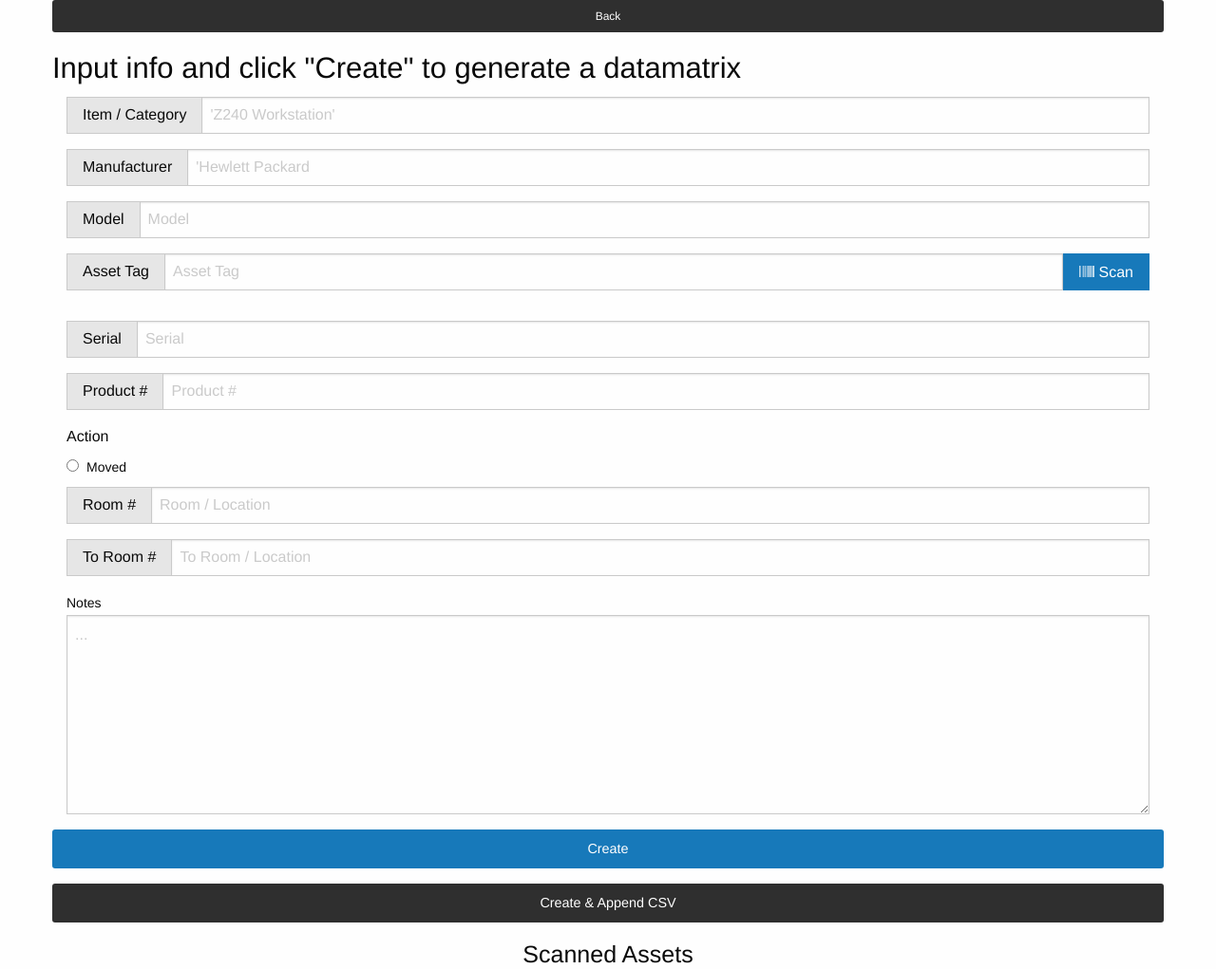
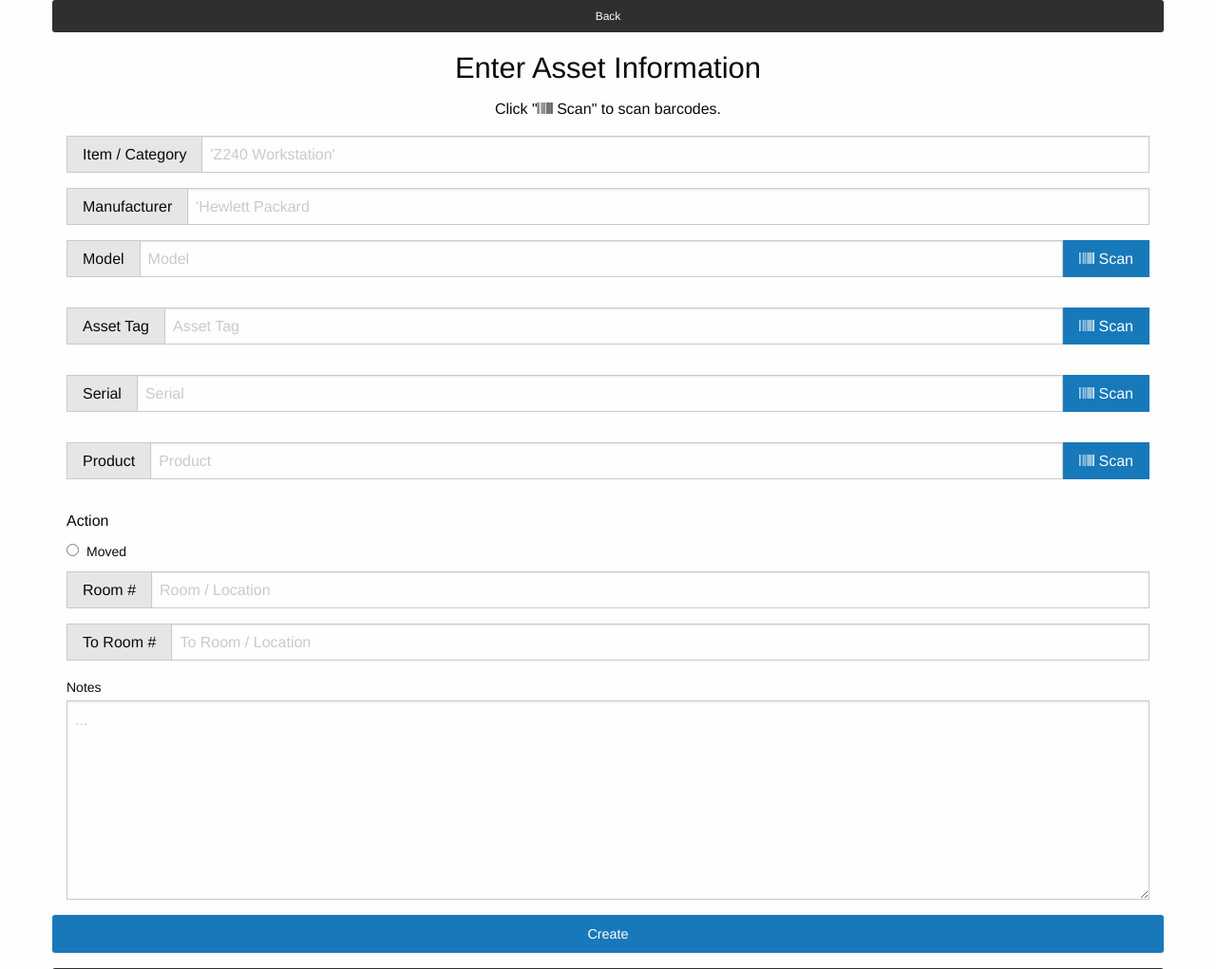
Before and after one commit to HorsePasta/datamatrix-inventory, a PHP site: page /createDatamatrix.php in a window 1280 px wide. Shown: the top 1021 px of the page at 95% size. Run offline with PHP 8.4, Linux system fonts and the light colour scheme; some libraries are stand-ins or nearby versions.

Commit message:
Allow more fields to be scanned in via barcode and change create+append method

```diff
--- a/src/createDatamatrix.php
+++ b/src/createDatamatrix.php
@@ -8,7 +8,8 @@
 <div class="grid-x fluid">
     <div class="cell">
         <a href="/" class="button small expanded secondary">Back</a>
-        <h3>Input info and click "Create" to generate a datamatrix</h3>
+        <h3 class="text-center">Enter Asset Information</h3>
+        <p class="text-center">Click "<i class="fas fa-barcode"></i> Scan" to scan barcodes. </p>
         <form id="datamatrix-form">
             <div class="grid-container">
                 <div class="grid-x grid-padding-x">
@@ -28,10 +29,17 @@
 
                     <div class="small-12 cell">
                         <div class="input-group">
-                            <span class="input-group-label">Model</span>
-                            <input class="input-group-field" type="text" name="model" placeholder="Model">
+                            <div class="input-group">
+                                <span class="input-group-label">Model</span>
+                                <input class="input-group-field" id="model-tag-input" type="text" name="model" placeholder="Model">
+                                <div class="input-group-button">
+                                    <button type="button" class="button" onclick="scanBarcodeTag('model')"><i class="fas fa-barcode"></i> Scan</button>
+                                </div>
+                            </div>
                         </div>
+                        <div id="modelTagReader"></div>
                     </div>
+
 
                     <div class="small-12 cell">
                         <div class="input-group">
@@ -39,27 +47,37 @@
                                     <span class="input-group-label">Asset Tag</span>
                                     <input class="input-group-field" id="asset-tag-input" type="text" name="asset" placeholder="Asset Tag">
                                     <div class="input-group-button">
-                                        <button type="button" class="button" onclick="scanAssetTag()"><i class="fas fa-barcode"></i> Scan</button>
+                                        <button type="button" class="button" onclick="scanBarcodeTag('asset')"><i class="fas fa-barcode"></i> Scan</button>
                                     </div>
                                 </div>
                         </div>
-                        <div id="tagReader">
-
-                        </div>
+                        <div id="assetTagReader"></div>
                     </div>
 
                     <div class="small-12 cell">
                         <div class="input-group">
-                            <span class="input-group-label">Serial</span>
-                            <input class="input-group-field" type="text" name="serial" placeholder="Serial">
+                            <div class="input-group">
+                                <span class="input-group-label">Serial</span>
+                                <input class="input-group-field" id="serial-tag-input" type="text" name="serial" placeholder="Serial">
+                                <div class="input-group-button">
+                                    <button type="button" class="button" onclick="scanBarcodeTag('serial')"><i class="fas fa-barcode"></i> Scan</button>
+                                </div>
+                            </div>
                         </div>
+                        <div id="serialTagReader"></div>
                     </div>
 
                     <div class="small-12 cell">
                         <div class="input-group">
-                            <span class="input-group-label">Product #</span>
-                            <input class="input-group-field" type="text" name="product" placeholder="Product #">
+                            <div class="input-group">
+                                <span class="input-group-label">Product</span>
+                                <input class="input-group-field" id="product-tag-input" type="text" name="product" placeholder="Product">
+                                <div class="input-group-button">
+                                    <button type="button" class="button" onclick="scanBarcodeTag('product')"><i class="fas fa-barcode"></i> Scan</button>
+                                </div>
+                            </div>
                         </div>
+                        <div id="productTagReader"></div>
                     </div>
 
 
@@ -95,7 +113,7 @@
             </div>
 
             <button type="button" class="button expanded" onclick="matrix.create()">Create</button>
-            <button type="button" class="button expanded secondary" onclick="manageCsv.add()">Create & Append CSV</button>
+            <button type="button" class="button expanded secondary" onclick="matrix.createThenAdd()">Create & Append CSV</button>
         </form>
 
     </div>
```
Also changed, not shown: src/dist/js/custom.js.
